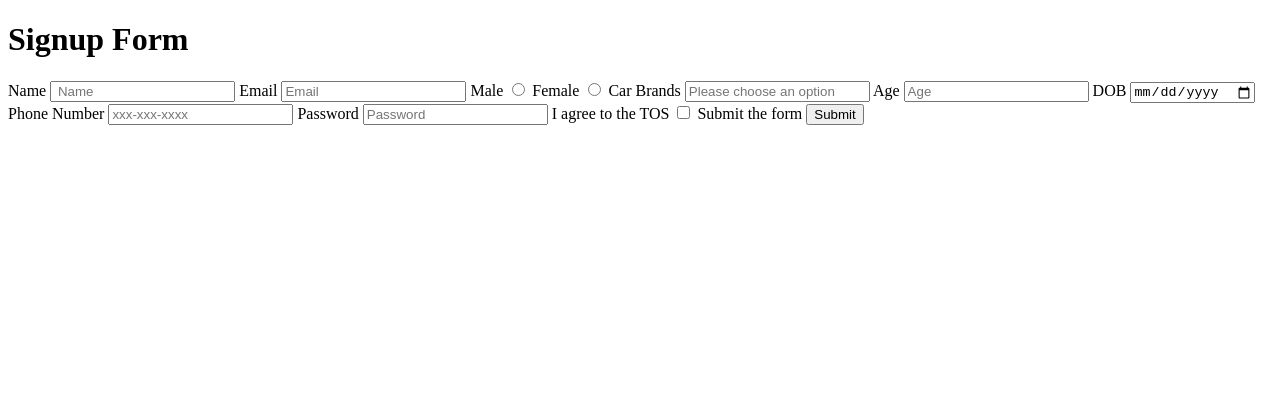
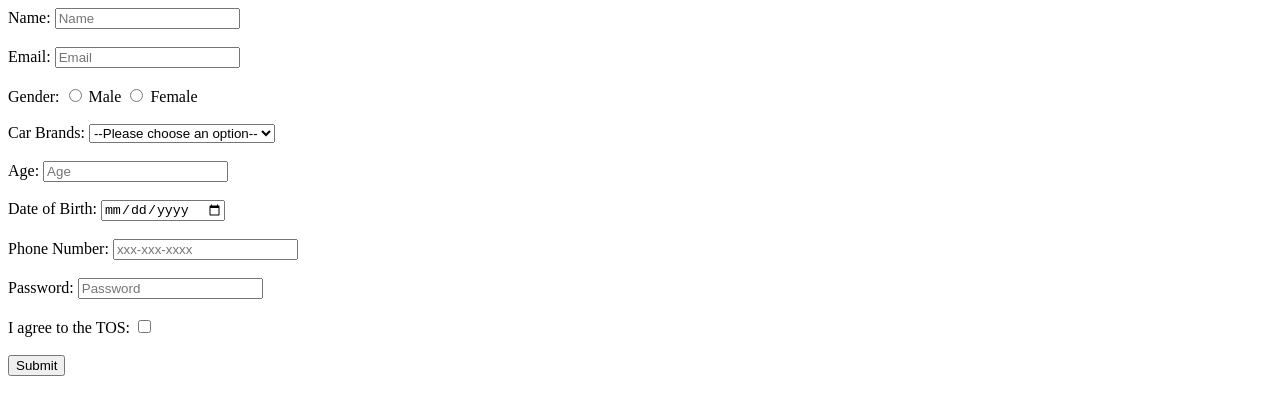
Before and after one commit to acciojob/signup-form-car-nishantkumar999, a website: page main.html in a window 1280 px wide. Drawn offline with Linux system fonts and the light colour scheme.

Commit message:
created a submission

```diff
--- a/main.html
+++ b/main.html
@@ -7,41 +7,56 @@
 </head>
 
 <body>
-	<h1>Signup Form</h1>
+
     <form action="sign-up" method="post">
-        <label for="name">Name</label>
-        <input type="text" id="name" name="name" placeholder=" Name" required>
+		<!-- Name Field -->
+		<label for="name">Name:</label>
+		<input type="text" id="name" name="name" placeholder="Name" required><br><br>
 
-        <label for="email">Email</label>
-        <input type="email" id="email" name="email" placeholder="Email" required>
+		<!-- Email Field -->
+		<label for="email">Email:</label>
+		<input type="email" id="email" name="email" placeholder="Email" required><br><br>
 
-        <label for="gender_m">Male</label>
-        <input type="radio" id="gender_m" name="gender" required>
-        <label for="gender_f">Female</label>
-        <input type="radio" id="gender_f" name="gender" required>
+		<!-- Gender Field -->
+		<label>Gender:</label>
+		<input type="radio" id="gender_m" name="gender" value="male" required>
+		<label for="gender_m">Male</label>
+		<input type="radio" id="gender_f" name="gender" value="female" required>
+		<label for="gender_f">Female</label><br><br>
 
-        <label for="cars">Car Brands</label>
-        <input type="select" id="cars" name="cars" placeholder="Please choose an option" required>
+		<!-- Car Brands Field -->
+		<label for="cars">Car Brands:</label>
+		<select id="cars" name="cars" required>
+			<option value="">--Please choose an option--</option>
+			<option value="toyota">Toyota</option>
+			<option value="honda">Honda</option>
+			<option value="ford">Ford</option>
+		</select><br><br>
 
-        <label for="age">Age</label>
-        <input type="number" id="age" name="age" placeholder="Age" required>
+		<!-- Age Field -->
+		<label for="age">Age:</label>
+		<input type="number" id="age" name="age" placeholder="Age" required><br><br>
 
-        <label for="dob">DOB</label>
-        <input type="date" id="dob" name="dob" required>
+		<!-- DOB Field -->
+		<label for="dob">Date of Birth:</label>
+		<input type="date" id="dob" name="dob" required><br><br>
 
-        <label for="tel">Phone Number</label>
-        <input type="tel" id="tel" name="tel" placeholder="xxx-xxx-xxxx">
+		<!-- Phone Number Field -->
+		<label for="tel">Phone Number:</label>
+		<input type="tel" id="tel" name="tel" placeholder="xxx-xxx-xxxx"><br><br>
 
-        <label for="password">Password</label>
-        <input type="password" name="password" id="password" placeholder="Password" required>
+		<!-- Password Field -->
+		<label for="password">Password:</label>
+		<input type="password" id="password" name="password" placeholder="Password" required><br><br>
 
-        <label for="tos">I agree to the TOS</label>
-        <input type="checkbox" name="tos" id="tos" required>
+		<!-- TOS Field -->
+		<label for="tos">I agree to the TOS:</label>
+		<input type="checkbox" id="tos" name="tos" required><br><br>
 
-		<label for="submit">Submit the form</label>
-        <button>Submit</button>
+		<!-- Submit Button -->
+		<button type="submit">Submit</button>
+	</form>
 
-    </form>
 	<!-- the entire body must be written by student -->
     <script type="text/javascript" src="./script.js">
 </script>
```
